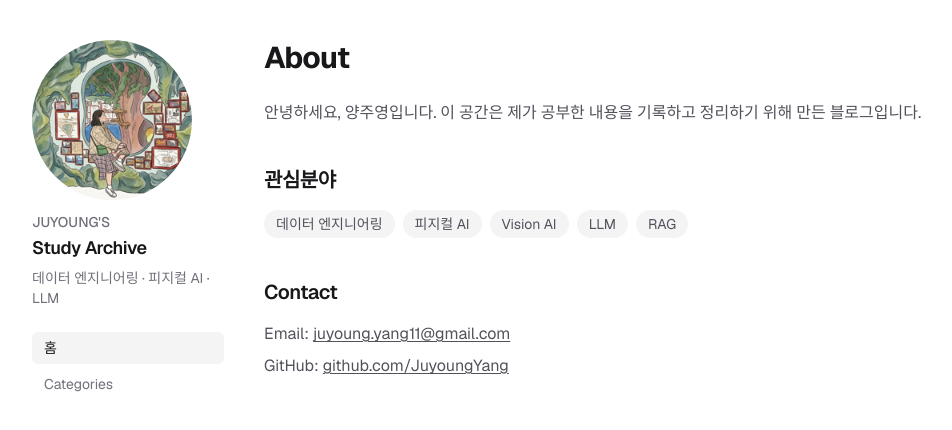
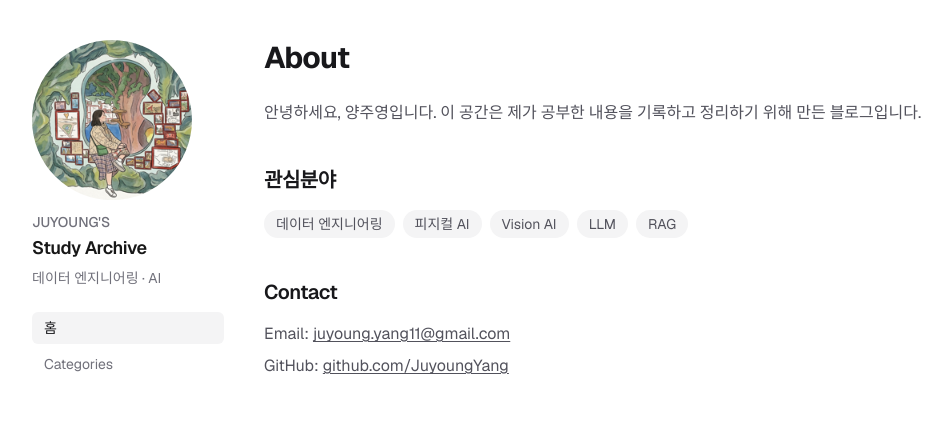
Before and after one commit to JuyoungYang/my-site, a Next.js app: page / in a window 1280 px wide. Shown: the top 430 px of the page, without its empty margins (120-1072 px from the left). Built offline with nearby package versions, Linux system fonts and the light colour scheme.

Commit message:
style: simplify sidebar tagline to 데이터 엔지니어링 · AI
Co-Authored-By: Claude Sonnet 5 <noreply@anthropic.com>

```diff
--- a/src/components/blog/Sidebar.tsx
+++ b/src/components/blog/Sidebar.tsx
@@ -26,7 +26,7 @@ export function Sidebar() {
           <span className="text-sm font-medium text-zinc-500 dark:text-zinc-400">JUYOUNG&apos;S</span>
           <span className="text-lg font-semibold tracking-tight">Study Archive</span>
           <span className="mt-1 text-sm text-zinc-500 dark:text-zinc-400">
-            데이터 엔지니어링 · 피지컬 AI · LLM
+            데이터 엔지니어링 · AI
           </span>
         </span>
       </Link>
```
